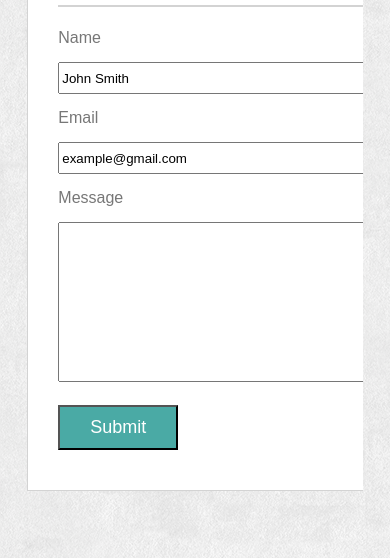
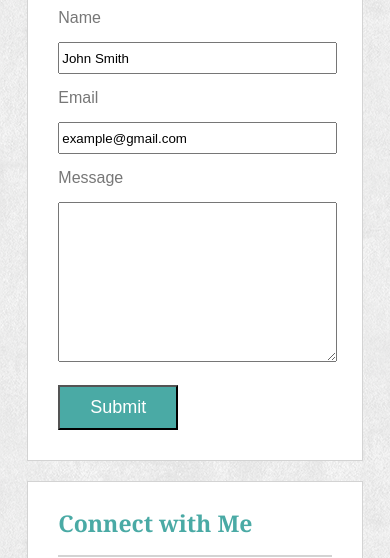
Before and after one commit to benjaminhshim/Responsive-Portfolio, a plain HTML site: page contact.html in a window 390 px wide. Shown: the part 289-847 px from the top of the page. Drawn offline with Linux system fonts and the light colour scheme.

Commit message:
Finish media queries for contact.html

```diff
--- a/assets/css/style.css
+++ b/assets/css/style.css
@@ -319,6 +319,13 @@
         height: 100%;
     }
 
+    /* ---- CONTACT ---- */
+    .article-contact {
+        width: 55%;
+        height: 100%;
+        padding-bottom: 40px;
+    }
+
 }
 
 
@@ -362,6 +369,12 @@
        float: right;
    }
    .aside {
+       float: none;
+   }
+
+   /* ---- CONTACT ---- */
+   .article-contact {
+       width: 100%;
        float: none;
    }
 }
--- a/contact.html
+++ b/contact.html
@@ -56,7 +56,6 @@
 
                             <aside class="aside">
                                 <h2>Connect with Me</h2>
-                                <hr width="75%" color="lightgray">
                                 <a href="https://github.com/benjaminhshim" target="_blank"><img class="social" src="assets/images/github-128.png"></a>
                                 <a href="https://www.linkedin.com/in/benjamin-shim/" target="_blank"><img class="social" src="assets/images/1_56-256.png"></a>
                                 <a href="https://stackoverflow.com/users/9274266/ben" target="_blank"><img class="social" src="assets/images/overflow-256.png"></a>
```
